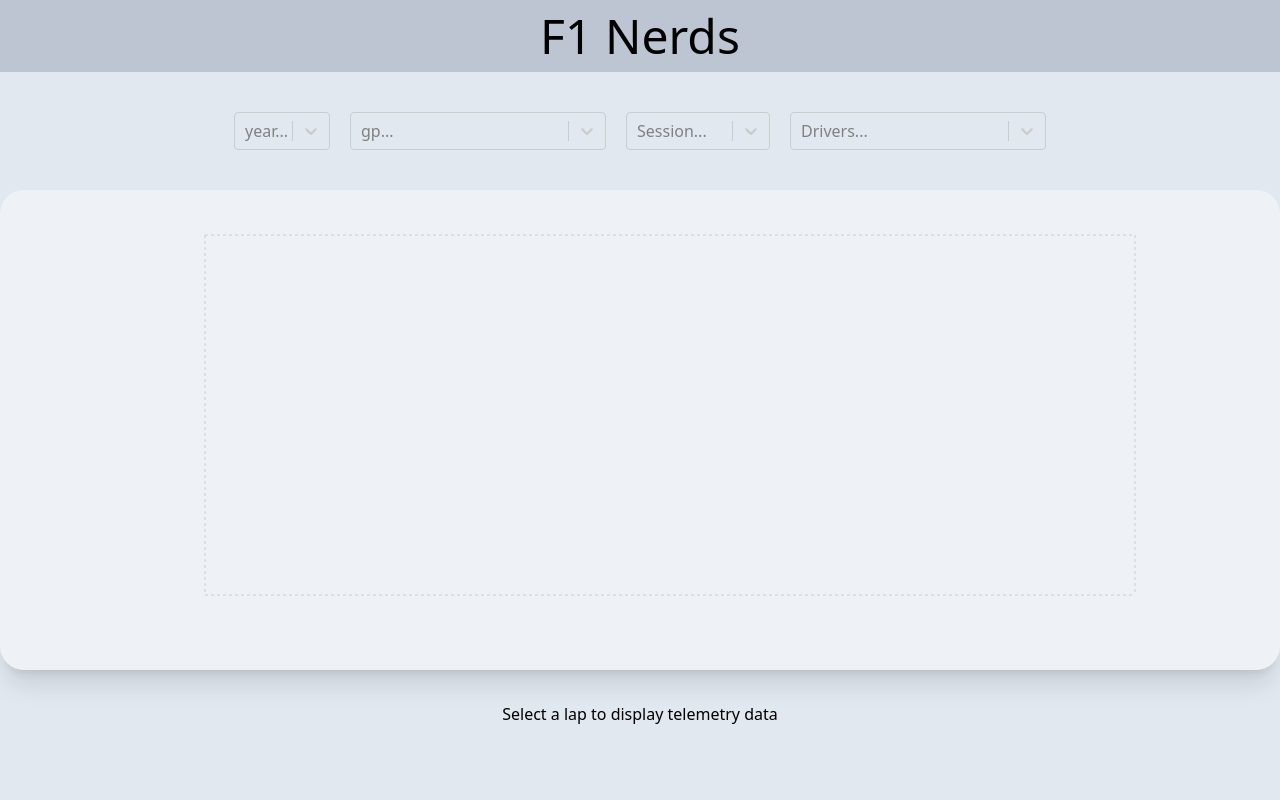
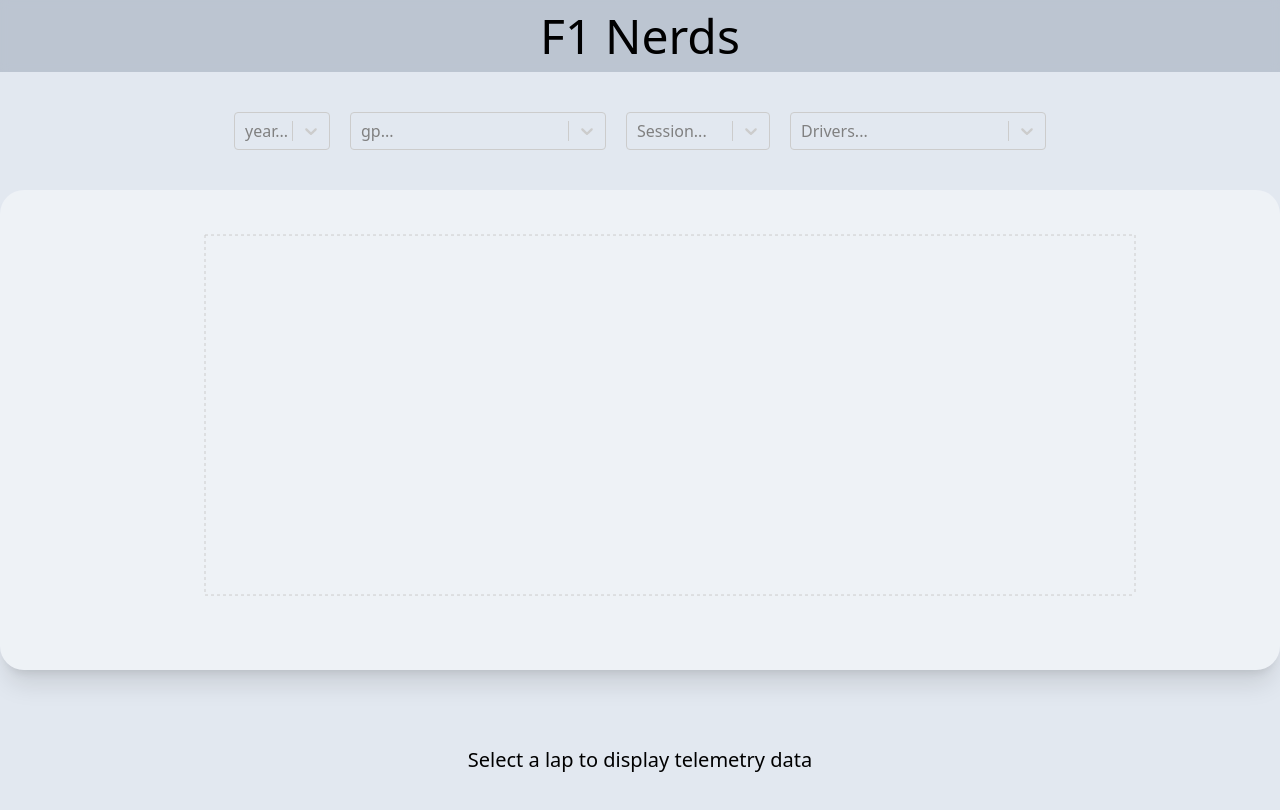
Before and after one commit to WeikeShi0730/f1-nerds-next, a Next.js app: page / in a window 1280 px wide. Built offline with nearby package versions, Linux system fonts and the light colour scheme.

Commit message:
added proptypes

```diff
--- a/components/spinner.component.jsx
+++ b/components/spinner.component.jsx
@@ -13,7 +13,7 @@ const Spinner = () => {
   }
   return (
     <div className="absolute z-10 left-1/2 top-1/2 transform -translate-y-1/2 -translate-x-1/2">
-      <div className="animate-spin h-24 w-24">{spinner}</div>
+      <div className="relative animate-spin h-24 w-24">{spinner}</div>
     </div>
   );
 };
--- a/components/telemetry.component.jsx
+++ b/components/telemetry.component.jsx
@@ -53,9 +53,9 @@ const Telemetry = () => {
   return (
     <div className="flex flex-col justify-center items-center m-8">
       {telemetryDataLoading ? <Spinner /> : null}
-      <div className="">
+      <div className="text-xl p-1 mt-10">
         {condition
-          ? `${year.value} - ${gp.value} - ${session.label} - ${driver.value} - ${lap}`
+          ? `${year.value} - ${gp.value} - ${session.label} - ${driver.value} - Lap ${lap}`
           : "Select a lap to display telemetry data"}
       </div>
       {telemetryData ? (
--- a/package.json
+++ b/package.json
@@ -9,6 +9,7 @@
   },
   "dependencies": {
     "next": "12.0.7",
+    "prop-types": "^15.8.1",
     "react": "17.0.2",
     "react-dom": "17.0.2",
     "react-select": "^5.2.1",
```
Also changed, not shown: components/lap-chart-graph.component.jsx (+9 -0 lines), components/telemetry-graph.component.jsx (+15 -1 lines), 1 other file (tests, documents, lock files or other folders).
